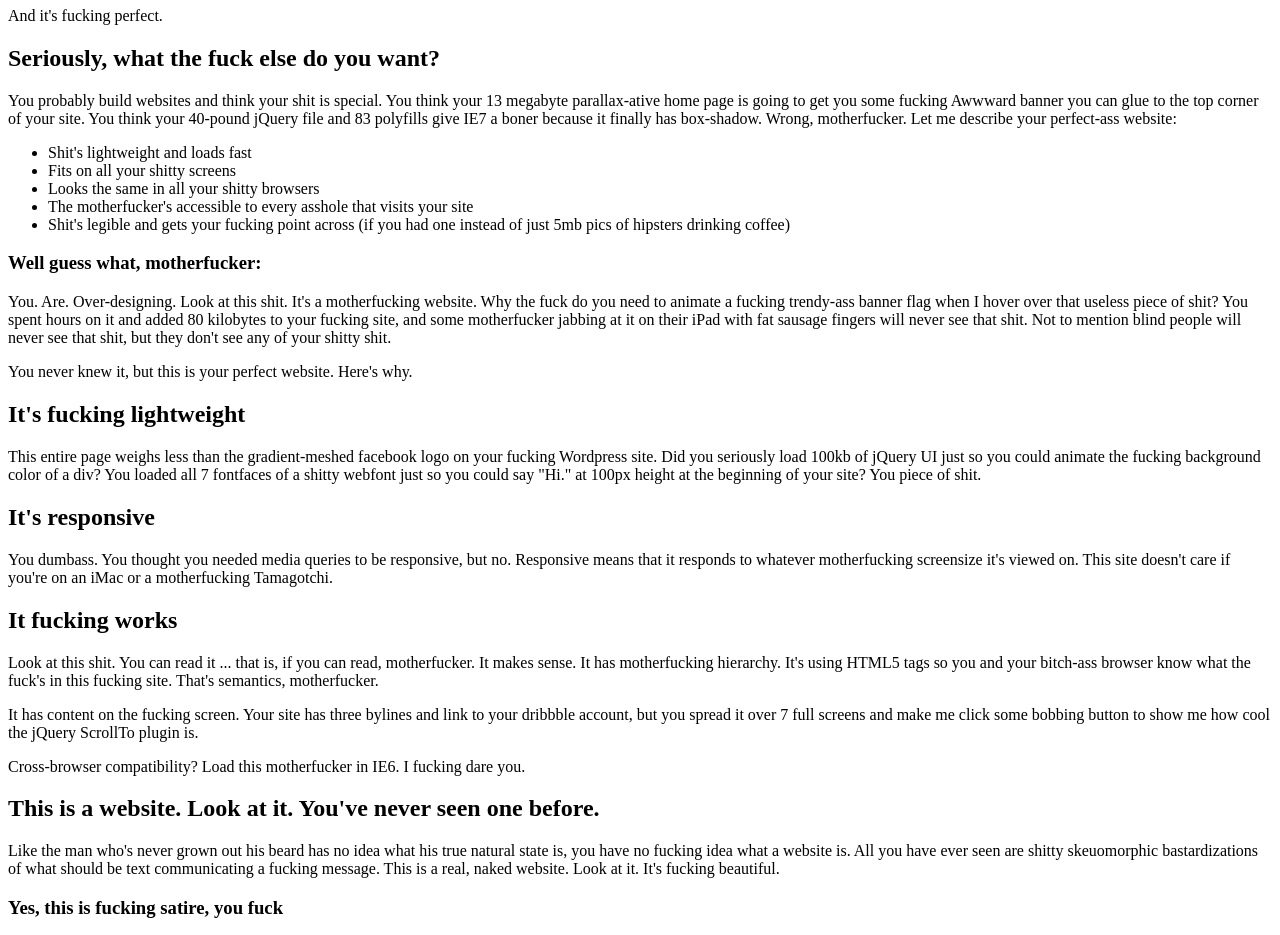
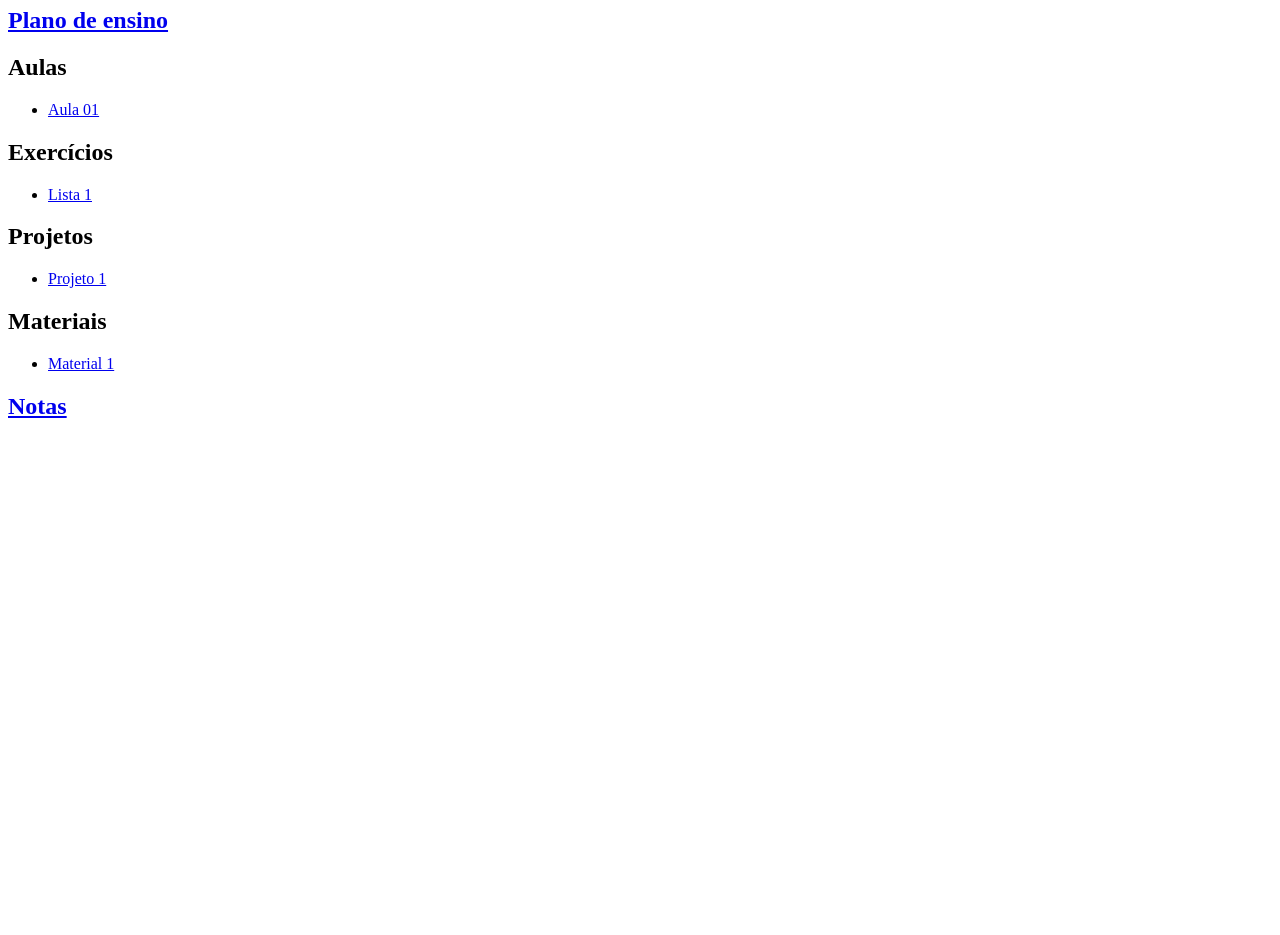
Before and after one commit to danielsaad/motherfuckingcourse, a plain HTML site: page index.html in a window 1280 px wide. Shown: the part 73-1008 px from the top of the page. After the commit the page ends 800 px from the top, so only its background shows below. Drawn offline with Linux system fonts and the light colour scheme.

Commit message:
adicionando curso

```diff
--- a/index.html
+++ b/index.html
@@ -1,64 +1,42 @@
 <!DOCTYPE html>
 <html>
+
 <head>
     <meta charset="utf-8">
     <meta name="viewport" content="width=device-width, initial-scale=1">
-
-    <!-- FOR THE CURIOUS: This site was made by @thebarrytone. Don't tell my mom. -->
-
-    <title>Motherfucking Website</title>
+    <title>Disciplina 2024/1</title>
 </head>
 
 <body>
     <header>
-        <h1>This is a motherfucking website.</h1>
-        <aside>And it's fucking perfect.</aside>
+        <h1>Disciplina 2024/1</h1>
     </header>
+    <h2> <a href="/"> Plano de ensino </a></h2>
+    <h2> Aulas </h2>
+    <ul>
+        <li>
+            <a href="/"> Aula 01 </a>
+        </li>
+    </ul>
+    <h2> Exercícios </h2>
+    <ul>
+        <li>
+            <a href="/"> Lista 1</a>
+        </li>
+    </ul>
+    <h2> Projetos </h2>
+    <ul>
+        <li>
+            <a href="/"> Projeto 1 </a>
+        </li>
+    </ul>
+    <h2> Materiais </h2>
+    <ul>
+        <li>
+            <a href="/">Material 1</a>
+        </li>
+    </ul>
+    <h2> <a href="/">Notas</a></h2>
+</body>
 
-        <h2>Seriously, what the fuck else do you want?</h2>
-
-        <p>You probably build websites and think your shit is special. You think your 13 megabyte parallax-ative home page is going to get you some fucking Awwward banner you can glue to the top corner of your site. You think your 40-pound jQuery file and 83 polyfills give IE7 a boner because it finally has box-shadow. Wrong, motherfucker. Let me describe your perfect-ass website:</p>
-
-        <ul>
-            <li>Shit's lightweight and loads fast</li>
-            <li>Fits on all your shitty screens</li>
-            <li>Looks the same in all your shitty browsers</li>
-            <li>The motherfucker's accessible to every asshole that visits your site</li>
-            <li>Shit's legible and gets your fucking point across (if you had one instead of just 5mb pics of hipsters drinking coffee)</li>
-        </ul>
-
-        <h3>Well guess what, motherfucker:</h3>
-
-        <p>You. Are. Over-designing. Look at this shit. It's a motherfucking website. Why the fuck do you need to animate a fucking trendy-ass banner flag when I hover over that useless piece of shit? You spent hours on it and added 80 kilobytes to your fucking site, and some motherfucker jabbing at it on their iPad with fat sausage fingers will never see that shit. Not to mention blind people will never see that shit, but they don't see any of your shitty shit.</p>
-
-        <p>You never knew it, but this is your perfect website. Here's why.</p>
-
-        <h2>It's fucking lightweight</h2>
-
-        <p>This entire page weighs less than the gradient-meshed facebook logo on your fucking Wordpress site. Did you seriously load 100kb of jQuery UI just so you could animate the fucking background color of a div? You loaded all 7 fontfaces of a shitty webfont just so you could say "Hi." at 100px height at the beginning of your site? You piece of shit.</p>
-
-        <h2>It's responsive</h2>
-
-        <p>You dumbass. You thought you needed media queries to be responsive, but no. Responsive means that it responds to whatever motherfucking screensize it's viewed on. This site doesn't care if you're on an iMac or a motherfucking Tamagotchi.</p>
-
-        <h2>It fucking works</h2>
-
-        <p>Look at this shit. You can read it ... that is, if you can read, motherfucker. It makes sense. It has motherfucking hierarchy. It's using HTML5 tags so you and your bitch-ass browser know what the fuck's in this fucking site. That's semantics, motherfucker.</p>
-
-        <p>It has content on the fucking screen. Your site has three bylines and link to your dribbble account, but you spread it over 7 full screens and make me click some bobbing button to show me how cool the jQuery ScrollTo plugin is.</p>
-
-        <p>Cross-browser compatibility? Load this motherfucker in IE6. I fucking dare you.</p>
-
-        <h2>This is a website. Look at it.  You've never seen one before.</h2>
-
-        <p>Like the man who's never grown out his beard has no idea what his true natural state is, you have no fucking idea what a website is. All you have ever seen are shitty skeuomorphic bastardizations of what should be text communicating a fucking message. This is a real, naked website. Look at it. It's fucking beautiful.</p>
-
-        <h3>Yes, this is fucking satire, you fuck</h3>
-
-        <p>I'm not actually saying your shitty site should look like this. What I'm saying is that all the problems we have with websites are <strong>ones we create ourselves</strong>. Websites aren't broken by default, they are functional, high-performing, and accessible. You break them. You son-of-a-bitch.</p>
-
-        <blockquote cite="https://www.vitsoe.com/us/about/good-design">"Good design is as little design as possible."<br>
-            - some German motherfucker
-        </blockquote>
-</body>
 </html>
```
